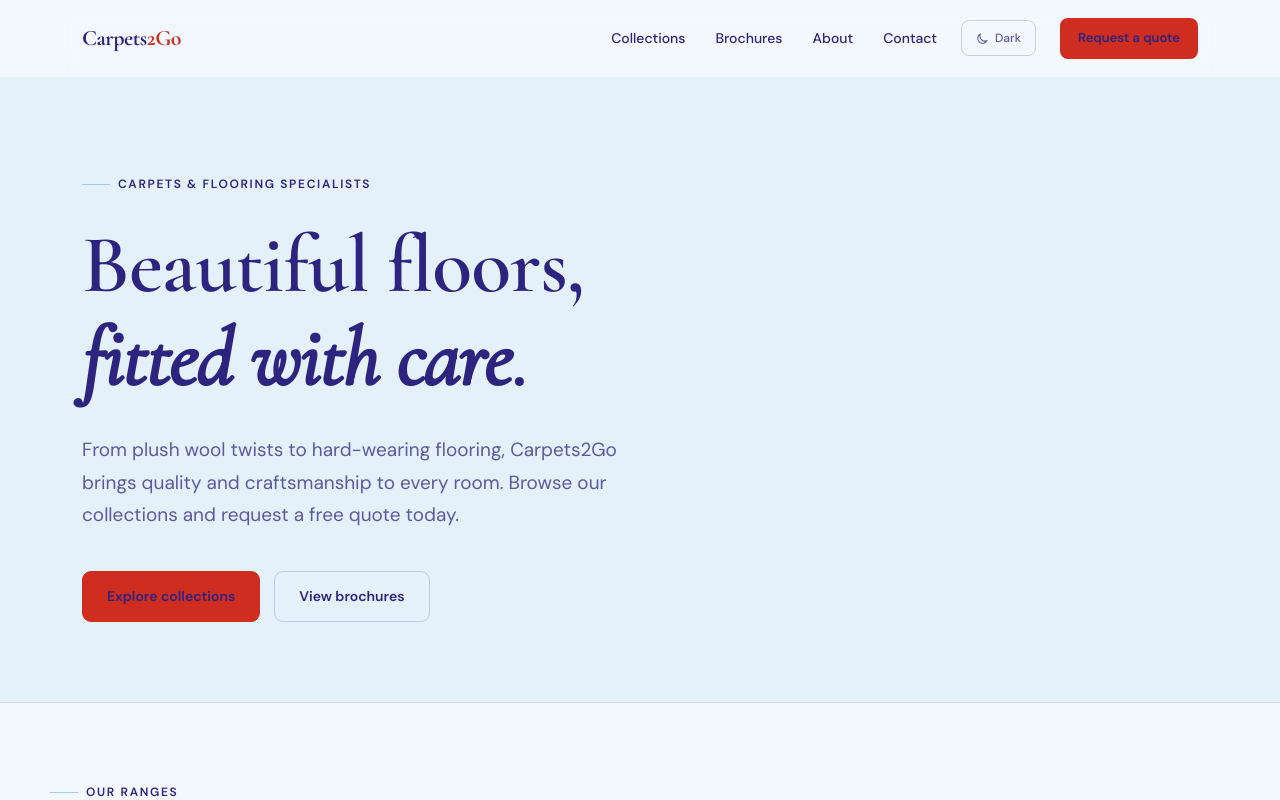
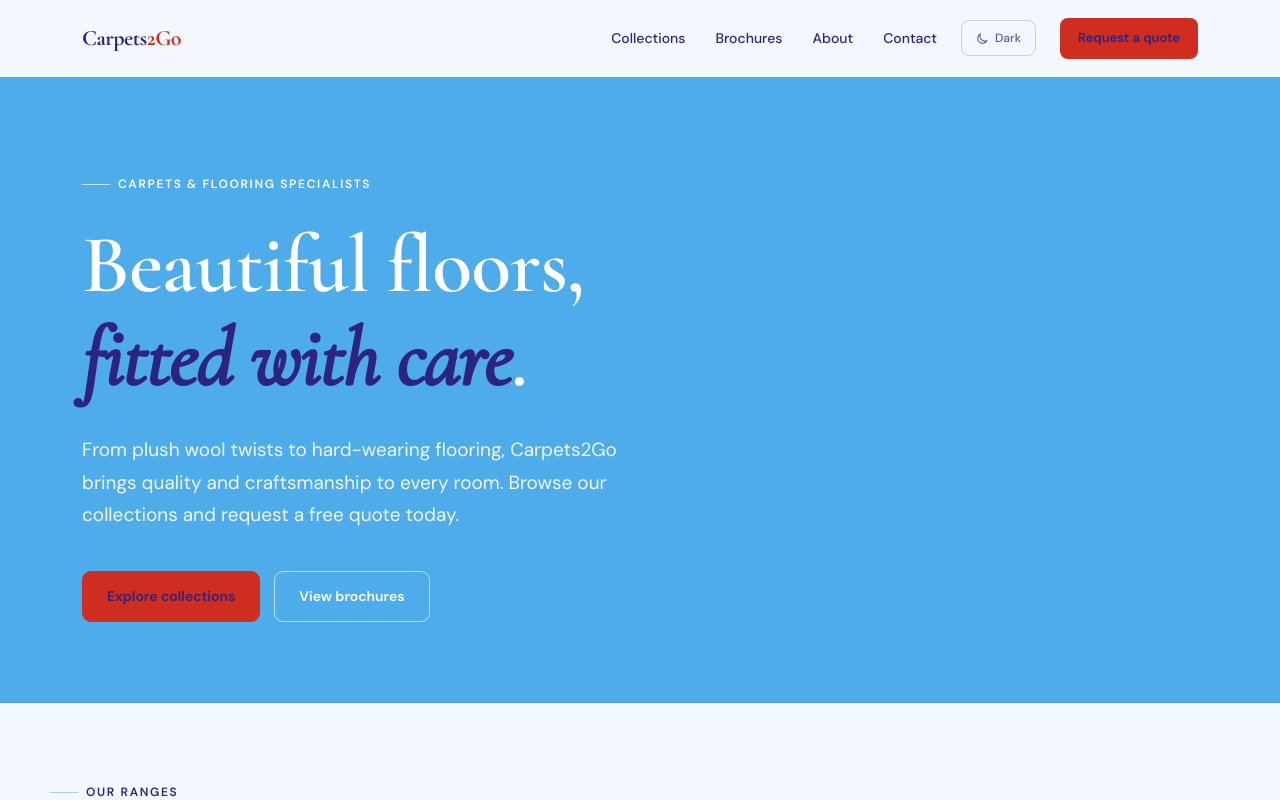
Before and after one commit to aakilmohmed-dotcom/carpets2go, a Next.js app: page / in a window 1280 px wide. Shown: the top 800 px of the page. Built offline with nearby package versions, Linux system fonts and the light colour scheme.

Commit message:
Hero uses true brand light blue #4EACEA with white text

```diff
--- a/app/page.tsx
+++ b/app/page.tsx
@@ -20,21 +20,21 @@ export default function Home() {
   return (
     <>
       {/* ── HERO ── */}
-      <section style={{ background: 'var(--surface-2)', borderBottom: '1px solid var(--border)' }}>
+      <section style={{ background: '#4EACEA', borderBottom: '1px solid rgba(0,0,0,0.06)' }}>
       <div className="c-wrap" style={{ paddingTop: 90, paddingBottom: 80 }}>
-        <div className="c-eyebrow" style={{ marginBottom: 24 }}>
-          <span className="c-eyebrow-line" /> Carpets &amp; flooring specialists
+        <div className="c-eyebrow" style={{ marginBottom: 24, color: '#fff' }}>
+          <span className="c-eyebrow-line" style={{ background: '#fff', opacity: 0.7 }} /> Carpets &amp; flooring specialists
         </div>
-        <h1 style={{ fontSize: 'clamp(44px, 7vw, 82px)', maxWidth: 880, marginBottom: 28 }}>
+        <h1 style={{ fontSize: 'clamp(44px, 7vw, 82px)', maxWidth: 880, marginBottom: 28, color: '#fff' }}>
           Beautiful floors,<br />
-          <span style={{ color: 'var(--accent-text)', fontStyle: 'italic' }}>fitted with care</span>.
+          <span style={{ color: '#2D247F', fontStyle: 'italic' }}>fitted with care</span>.
         </h1>
-        <p style={{ fontSize: 19, color: 'var(--text-2)', maxWidth: 560, lineHeight: 1.7, marginBottom: 40 }}>
+        <p style={{ fontSize: 19, color: 'rgba(255,255,255,0.92)', maxWidth: 560, lineHeight: 1.7, marginBottom: 40 }}>
           From plush wool twists to hard-wearing flooring, Carpets2Go brings quality and craftsmanship to every room. Browse our collections and request a free quote today.
         </p>
         <div style={{ display: 'flex', gap: 14, flexWrap: 'wrap' }}>
           <Link href="/collections" className="c-btn c-btn-primary">Explore collections</Link>
-          <Link href="/brochures" className="c-btn c-btn-ghost">View brochures</Link>
+          <Link href="/brochures" className="c-btn" style={{ background: 'transparent', color: '#fff', border: '1px solid rgba(255,255,255,0.6)' }}>View brochures</Link>
         </div>
       </div>
       </section>
```
